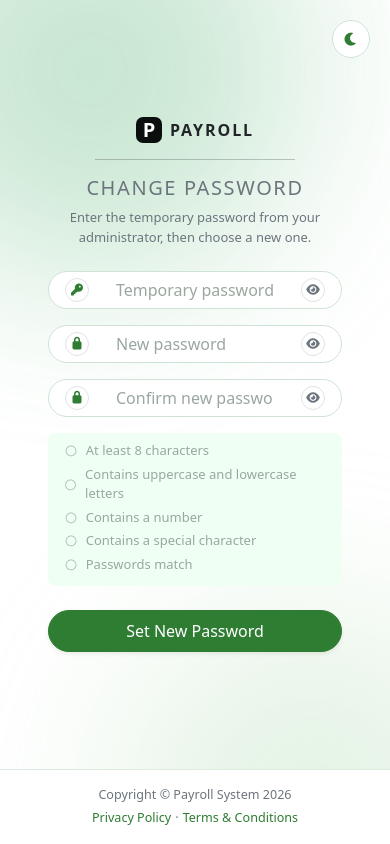
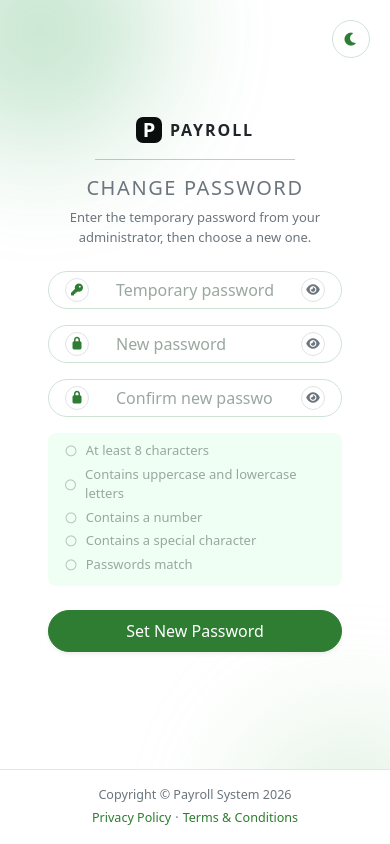
Before and after one commit to melchie04/payroll-system, a React (Vite) app in the folder frontend/: page /change-password in a window 390 px wide. Built offline with nearby package versions, Linux system fonts and the light colour scheme.

Commit message:
Update: Background wash

```diff
--- a/frontend/src/assets/scss/_centered.scss
+++ b/frontend/src/assets/scss/_centered.scss
@@ -135,6 +135,31 @@
   animation: centeredFadeInUp 0.5s ease-out both;
 }
 
+// On a phone a 420px circle is wider than the screen, so the wash stops being a
+// glow in one corner and becomes the background itself — and the two overlap in
+// the middle. Both scale back, and the blur scales with them so the softness
+// stays in proportion rather than turning the smaller circle into a flat patch.
+@media (max-width: 575.98px) {
+  .centered-bg::before,
+  .centered-bg::after {
+    filter: blur(60px);
+  }
+
+  .centered-bg::before {
+    width: 240px;
+    height: 240px;
+    top: -90px;
+    left: -80px;
+  }
+
+  .centered-bg::after {
+    width: 220px;
+    height: 220px;
+    bottom: -90px;
+    right: -70px;
+  }
+}
+
 // --- (d) Utilities & helpers ---------------------------------------------
 @keyframes centeredFadeInUp {
   from {
```
